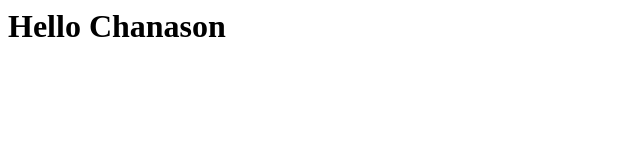
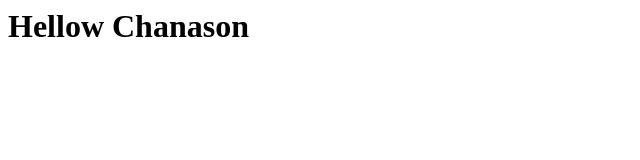
Before and after one commit to ChanasonChooied/Test-Project1, a plain HTML site: page index.html in a window 1280 px wide. Shown: the whole page, without its empty margins (0-640 px from the left). Drawn offline with Linux system fonts and the light colour scheme.

Commit message:
Update index.html

```diff
--- a/index.html
+++ b/index.html
@@ -1,5 +1,5 @@
 <html>
     <body>
-        <h1>Hello Chanason</h1>
+        <h1>Hellow Chanason</h1>
     </body>
 </html>
```
